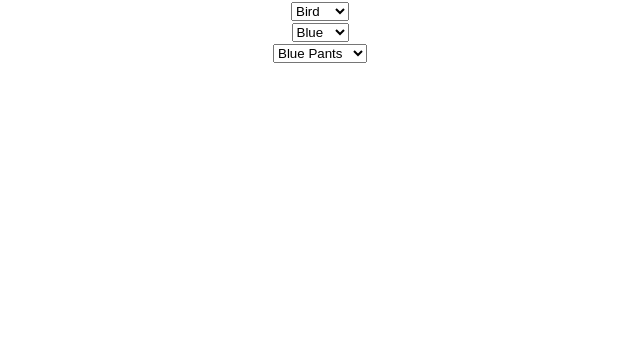
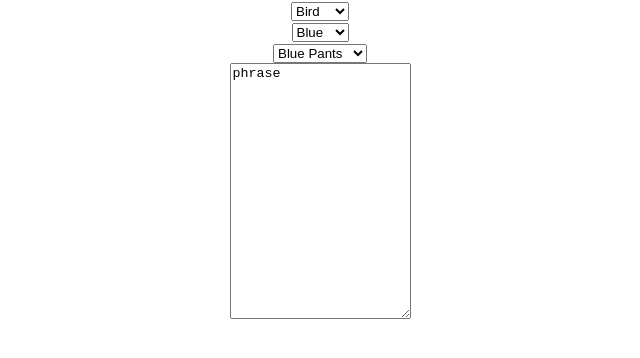
Before and after one commit to ajoy267/react-character-designer, a React (Create React App) app: page / in a window 1280 px wide. Shown: the top 358 px of the page, without its empty margins (320-960 px from the left). Built offline with nearby package versions, Linux system fonts and the light colour scheme.

Commit message:
added catchphrase text area

```diff
--- a/src/components/catchphrase/catchphrase.js
+++ b/src/components/catchphrase/catchphrase.js
@@ -0,0 +1,14 @@
+import React from 'react';
+
+export default function Catchphrase({ setPhrase, phrase }) {
+  const slogan = (e) => {
+    setPhrase(e.target.value);
+  };
+  return (
+    <div className="catchphrase">
+      <div className="form-control">
+        <textarea style={{ height: '250px' }} value={phrase} onInput={slogan}></textarea>
+      </div>
+    </div>
+  );
+}
--- a/src/components/main/main.js
+++ b/src/components/main/main.js
@@ -1,19 +1,21 @@
 import React from 'react';
 import { useState } from 'react';
 import Character from '../character/character';
+import Catchphrase from '../catchphrase/catchphrase';
 
 export default function Main() {
   const [head, setHead] = useState('head');
   const [middle, setMiddle] = useState('middle');
   const [bottom, setBottom] = useState('bottom');
   const [phrase, setPhrase] = useState('phrase');
-  const [headCount, setHeadCount] = useState(0);
-  const [middleCount, setMiddleCount] = useState(0);
-  const [bottomCount, setBottomCount] = useState(0);
+  //const [headCount, setHeadCount] = useState(0);
+  //const [middleCount, setMiddleCount] = useState(0);
+  //const [bottomCount, setBottomCount] = useState(0);
 
   return (
     <main className="main">
       <Character {...{ head, setHead, middle, setMiddle, bottom, setBottom }} />
+      <Catchphrase {...{ phrase, setPhrase }} />
     </main>
   );
 }
```
